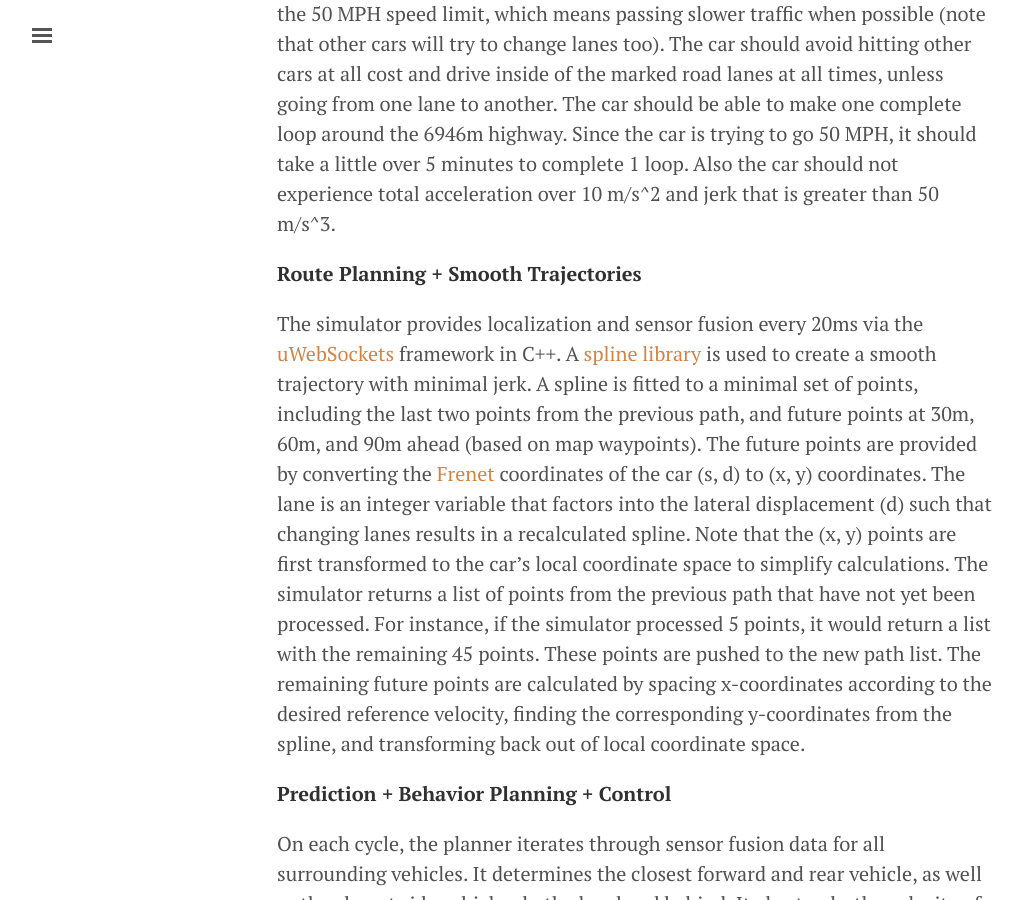
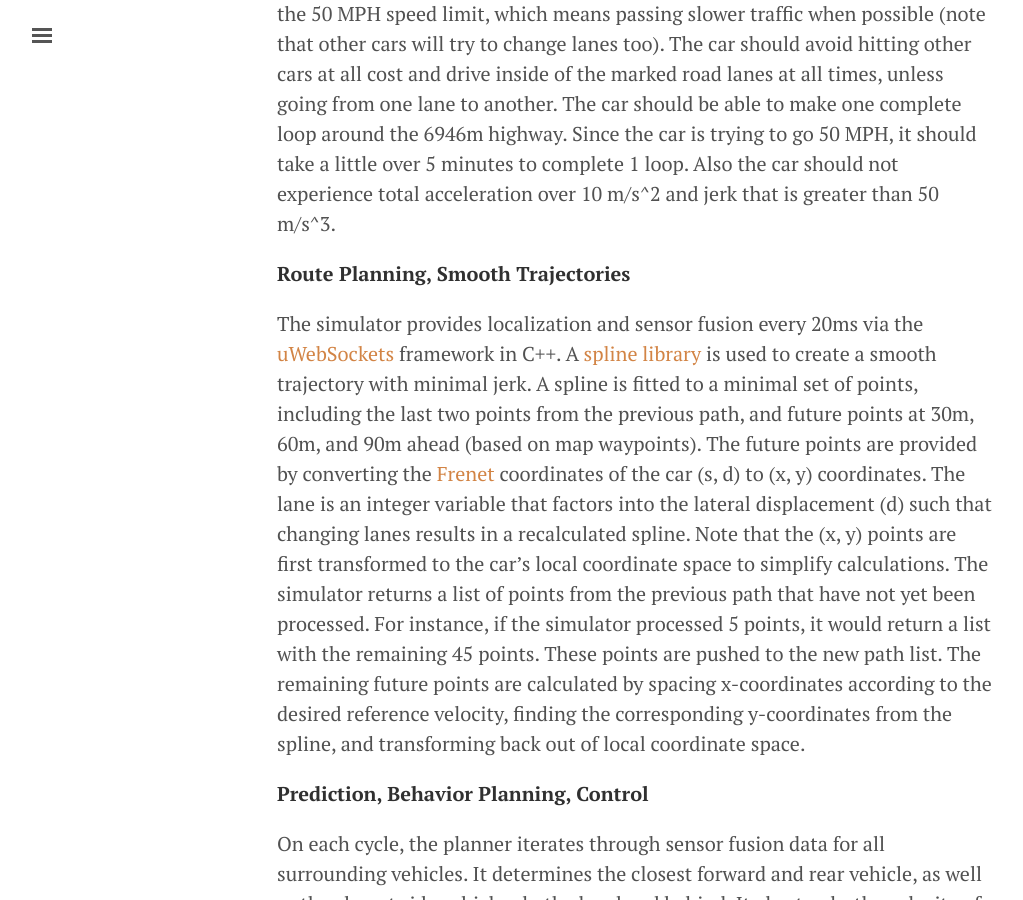
Before and after one commit to jamesjackson/jamesjackson.github.io, a Jekyll site: the page built from _posts/2017-08-19-self-driving-car-path-planner.md, in a window 1280 px wide and 900 px high, scrolled down 413 px. Shown: the whole window, without its empty margins (3-1026 px from the left). Built offline with Jekyll 4.4.1, drawn with Linux system fonts in a browser that asks for light colours; comment, search, counter and statistics services are not loaded.

```diff
--- a/_posts/2017-08-19-self-driving-car-path-planner.md
+++ b/_posts/2017-08-19-self-driving-car-path-planner.md
@@ -10,12 +10,12 @@ comments: true
 In this project the goal is to safely navigate around a virtual highway with other traffic that is driving +-10 MPH of the 50 MPH speed limit. The car's localization and sensor fusion data is provided, and there is also a sparse map list of waypoints around the highway. The car should try to go as close as possible to the 50 MPH speed limit, which means passing slower traffic when possible (note that other cars will try to change lanes too). The car should avoid hitting other cars at all cost and drive inside of the marked road lanes at all times, unless going from one lane to another. The car should be able to make one complete loop around the 6946m highway. Since the car is trying to go 50 MPH, it should take a little over 5 minutes to complete 1 loop. Also the car should not experience total acceleration over 10 m/s^2 and jerk that is greater than 50 m/s^3.
 
 
-**Route Planning + Smooth Trajectories**
+**Route Planning, Smooth Trajectories**
 
 The simulator provides localization and sensor fusion every 20ms via the [uWebSockets](https://github.com/uNetworking/uWebSockets) framework in C++. A [spline library](http://kluge.in-chemnitz.de/opensource/spline/) is used to create a smooth trajectory with minimal jerk. A spline is fitted to a minimal set of points, including the last two points from the previous path, and future points at 30m, 60m, and 90m ahead (based on map waypoints). The future points are provided by converting the [Frenet](https://en.wikipedia.org/wiki/Frenet%E2%80%93Serret_formulas) coordinates of the car (s, d) to (x, y) coordinates. The lane is an integer variable that factors into the lateral displacement (d) such that changing lanes results in a recalculated spline. Note that the (x, y) points are first transformed to the car's local coordinate space to simplify calculations. The simulator returns a list of points from the previous path that have not yet been processed. For instance, if the simulator processed 5 points, it would return a list with the remaining 45 points. These points are pushed to the new path list. The remaining future points are calculated by spacing x-coordinates according to the desired reference velocity, finding the corresponding y-coordinates from the spline, and transforming back out of local coordinate space.
 
 
-**Prediction + Behavior Planning + Control**
+**Prediction, Behavior Planning, Control**
 
 On each cycle, the planner iterates through sensor fusion data for all surrounding vehicles. It determines the closest forward and rear vehicle, as well as the closest side vehicles, both ahead and behind. It also tracks the velocity of the vehicles. Frenet coordinates are used to determine lane positions of vehicles as well as distances to vehicles along the road. Side vehicles are flagged if there is an unsafe gap (based on distance and relative velocity). If the forward gap is less than 20m, ego decelerates rapidly, but if the forward gap is between 20m and 30m, a Proportional-Differential (PD) controller seeks to maintain a constant 25m distance and match the leader velocity as follows:
 
```
